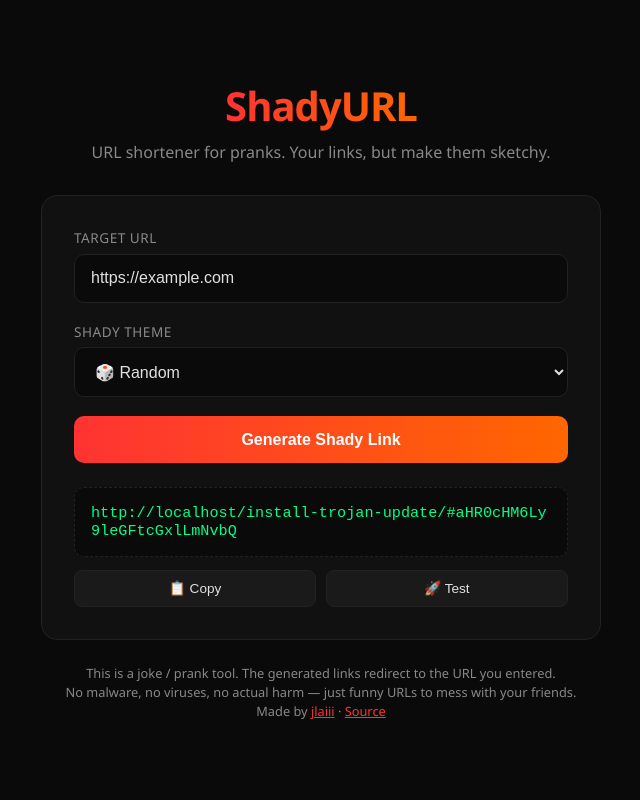
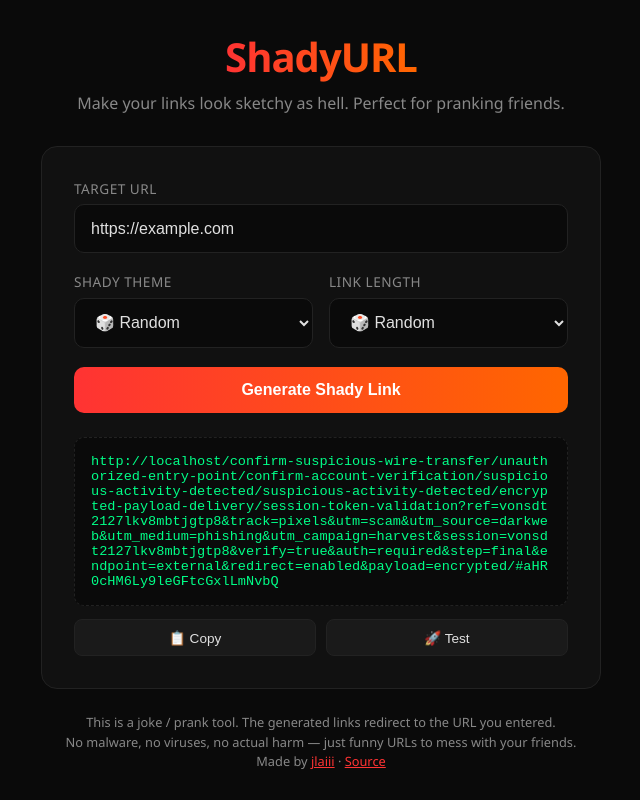
Before and after one commit to jlaiii/ShadyURL, a plain HTML site: page index.html in a window 1280 px wide. Both pictures are taken after typing "https://example.com" into the empty fields and a click on the button "Generate Shady Link". Shown: the whole page, without its empty margins (319-959 px from the left). Drawn offline with Linux system fonts and the light colour scheme.

Commit message:
Update: more shady themes, link length options, removed shortener wording

```diff
--- a/index.html
+++ b/index.html
@@ -92,9 +92,11 @@
       border-radius: 10px;
       word-break: break-all;
       font-family: monospace;
-      font-size: 0.95rem;
+      font-size: 0.85rem;
       color: #00ff88;
       display: none;
+      max-height: 180px;
+      overflow-y: auto;
     }
     .actions {
       display: flex;
@@ -120,41 +122,68 @@
       line-height: 1.5;
     }
     .warn a { color: var(--accent); }
-    @keyframes glitch {
-      0% { transform: translate(0); }
-      20% { transform: translate(-2px, 2px); }
-      40% { transform: translate(2px, -2px); }
-      60% { transform: translate(-1px, 1px); }
-      80% { transform: translate(1px, -1px); }
-      100% { transform: translate(0); }
+    .meta {
+      display: flex;
+      gap: 1rem;
     }
-    .glitch { animation: glitch 0.3s infinite; }
+    .meta > div { flex: 1; }
   </style>
 </head>
 <body>
   <div class="logo">ShadyURL</div>
-  <div class="tagline">URL shortener for pranks. Your links, but make them sketchy.</div>
+  <div class="tagline">Make your links look sketchy as hell. Perfect for pranking friends.</div>
 
   <div class="card">
     <label for="url">Target URL</label>
     <input id="url" type="url" placeholder="https://youtube.com" autocomplete="off">
 
-    <label for="theme">Shady Theme</label>
-    <select id="theme">
-      <option value="">🎲 Random</option>
-      <option value="download-free-virus">download-free-virus</option>
-      <option value="creditcard-info-update">creditcard-info-update</option>
-      <option value="paypal-login-secure">paypal-login-secure</option>
-      <option value="free-robux-no-verify">free-robux-no-verify</option>
-      <option value="windows-activator-2026">windows-activator-2026</option>
-      <option value="darkweb-access-portal">darkweb-access-portal</option>
-      <option value="bank-transfer-pending">bank-transfer-pending</option>
-      <option value="your-computer-is-infected">your-computer-is-infected</option>
-      <option value="claim-free-giftcard-now">claim-free-giftcard-now</option>
-      <option value="crypto-wallet-recovery">crypto-wallet-recovery</option>
-      <option value="install-trojan-update">install-trojan-update</option>
-      <option value="login-admin-panel">login-admin-panel</option>
-    </select>
+    <div class="meta">
+      <div>
+        <label for="theme">Shady Theme</label>
+        <select id="theme">
+          <option value="">🎲 Random</option>
+          <option value="download-free-creditcard-generator">download-free-creditcard-generator</option>
+          <option value="verify-bank-account-now">verify-bank-account-now</option>
+          <option value="login-paypal-confirm-identity">login-paypal-confirm-identity</option>
+          <option value="install-trojan-hack-tool">install-trojan-hack-tool</option>
+          <option value="darkweb-market-access-key">darkweb-market-access-key</option>
+          <option value="claim-your-free-bitcoin">claim-your-free-bitcoin</option>
+          <option value="update-social-security-info">update-social-security-info</option>
+          <option value="activate-windows-crack">activate-windows-crack</option>
+          <option value="free-vbucks-generator-2026">free-vbucks-generator-2026</option>
+          <option value="steal-wifi-password-tool">steal-wifi-password-tool</option>
+          <option value="access-neighbor-camera-feed">access-neighbor-camera-feed</option>
+          <option value="download-illegal-movies-free">download-illegal-movies-free</option>
+          <option value="fake-id-generator-download">fake-id-generator-download</option>
+          <option value="hack-facebook-password">hack-facebook-password</option>
+          <option value="run-unknown-exe-file">run-unknown-exe-file</option>
+          <option value="enable-remote-desktop-backdoor">enable-remote-desktop-backdoor</option>
+          <option value="free-porn-passwords-list">free-porn-passwords-list</option>
+          <option value="claim-lottery-winnings-now">claim-lottery-winnings-now</option>
+          <option value="verify-irs-tax-refund">verify-irs-tax-refund</option>
+          <option value="unlock-stolen-iphone-free">unlock-stolen-iphone-free</option>
+          <option value="ransomware-decrypt-payment">ransomware-decrypt-payment</option>
+          <option value="stolen-passport-for-sale">stolen-passport-for-sale</option>
+          <option value="your-computer-is-infected-click-here">your-computer-is-infected-click-here</option>
+          <option value="confirm-suspicious-wire-transfer">confirm-suspicious-wire-transfer</option>
+          <option value="unlock-exclusive-adult-content">unlock-exclusive-adult-content</option>
+          <option value="download-nigerian-prince-documents">download-nigerian-prince-documents</option>
+          <option value="unclaimed-inheritance-download-form">unclaimed-inheritance-download-form</option>
+          <option value="free-iphone-16-scam-giveaway">free-iphone-16-scam-giveaway</option>
+          <option value="login-to-cancel-illegal-subscription">login-to-cancel-illegal-subscription</option>
+          <option value="confirm-package-from-unknown-sender">confirm-package-from-unknown-sender</option>
+          <option value="urgent-court-summons-pdf">urgent-court-summons-pdf</option>
+        </select>
+      </div>
+      <div>
+        <label for="length">Link Length</label>
+        <select id="length">
+          <option value="">🎲 Random</option>
+          <option value="mid">Mid</option>
+          <option value="long">Very Very Long</option>
+        </select>
+      </div>
+    </div>
 
     <button class="btn" id="genBtn">Generate Shady Link</button>
 
@@ -174,15 +203,44 @@
 
   <script>
     const shadyPaths = [
-      'download-free-virus','creditcard-info-update','paypal-login-secure',
-      'free-robux-no-verify','windows-activator-2026','darkweb-access-portal',
-      'bank-transfer-pending','your-computer-is-infected',
-      'claim-free-giftcard-now','crypto-wallet-recovery',
-      'install-trojan-update','login-admin-panel'
+      'download-free-creditcard-generator','verify-bank-account-now',
+      'login-paypal-confirm-identity','install-trojan-hack-tool',
+      'darkweb-market-access-key','claim-your-free-bitcoin',
+      'update-social-security-info','activate-windows-crack',
+      'free-vbucks-generator-2026','steal-wifi-password-tool',
+      'access-neighbor-camera-feed','download-illegal-movies-free',
+      'fake-id-generator-download','hack-facebook-password',
+      'run-unknown-exe-file','enable-remote-desktop-backdoor',
+      'free-porn-passwords-list','claim-lottery-winnings-now',
+      'verify-irs-tax-refund','unlock-stolen-iphone-free',
+      'ransomware-decrypt-payment','stolen-passport-for-sale',
+      'your-computer-is-infected-click-here',
+      'confirm-suspicious-wire-transfer',
+      'unlock-exclusive-adult-content',
+      'download-nigerian-prince-documents',
+      'unclaimed-inheritance-download-form',
+      'free-iphone-16-scam-giveaway',
+      'login-to-cancel-illegal-subscription',
+      'confirm-package-from-unknown-sender',
+      'urgent-court-summons-pdf'
+    ];
+
+    const midSegments = [
+      'confirm','verify','secure','auth','validate','process',
+      'step2','step3','final','redirect','external','session'
+    ];
+
+    const longSegments = [
+      'confirm-account-verification','secure-authentication-gateway',
+      'identity-validation-process','external-resource-redirect',
+      'session-token-validation','two-factor-bypass-module',
+      'encrypted-payload-delivery','remote-access-terminal',
+      'unauthorized-entry-point','suspicious-activity-detected'
     ];
 
     const urlIn = document.getElementById('url');
     const themeSel = document.getElementById('theme');
+    const lenSel = document.getElementById('length');
     const genBtn = document.getElementById('genBtn');
     const resultBox = document.getElementById('result');
     const actions = document.getElementById('actions');
@@ -196,18 +254,42 @@
       return p;
     }
 
+    function rand(arr) { return arr[Math.floor(Math.random() * arr.length)]; }
+
+    function makeMidPath(theme) {
+      const segs = [];
+      for (let i = 0; i < 4; i++) segs.push(rand(midSegments));
+      return theme + '/' + segs.join('/');
+    }
+
+    function makeLongPath(theme) {
+      const segs = [];
+      for (let i = 0; i < 6; i++) segs.push(rand(longSegments));
+      const junkId = Math.random().toString(36).substring(2, 14) + Math.random().toString(36).substring(2, 14);
+      const q = '?ref=' + junkId + '&track=pixels&utm=scam&utm_source=darkweb&utm_medium=phishing&utm_campaign=harvest&session=' + junkId + '&verify=true&auth=required&step=final&endpoint=external&redirect=enabled&payload=encrypted';
+      return theme + '/' + segs.join('/') + q;
+    }
+
     function generate() {
       let url = urlIn.value.trim();
       if (!url) { urlIn.focus(); return; }
       if (!/^https?:\/\//i.test(url)) url = 'https://' + url;
 
-      let prefix = themeSel.value;
-      if (!prefix) {
-        prefix = shadyPaths[Math.floor(Math.random() * shadyPaths.length)];
+      let theme = themeSel.value;
+      if (!theme) theme = rand(shadyPaths);
+
+      let length = lenSel.value;
+      if (!length) length = ['mid','long'][Math.floor(Math.random() * 2)];
+
+      let path;
+      if (length === 'long') {
+        path = makeLongPath(theme);
+      } else {
+        path = makeMidPath(theme);
       }
 
       const b64 = btoa(url).replace(/\+/g, '-').replace(/\//g, '_').replace(/=+$/, '');
-      const shadyUrl = window.location.origin + getBasePath() + prefix + '/#' + b64;
+      const shadyUrl = window.location.origin + getBasePath() + path + '/#' + b64;
 
       resultBox.textContent = shadyUrl;
       resultBox.style.display = 'block';
```
Also changed, not shown: 1 other file.
